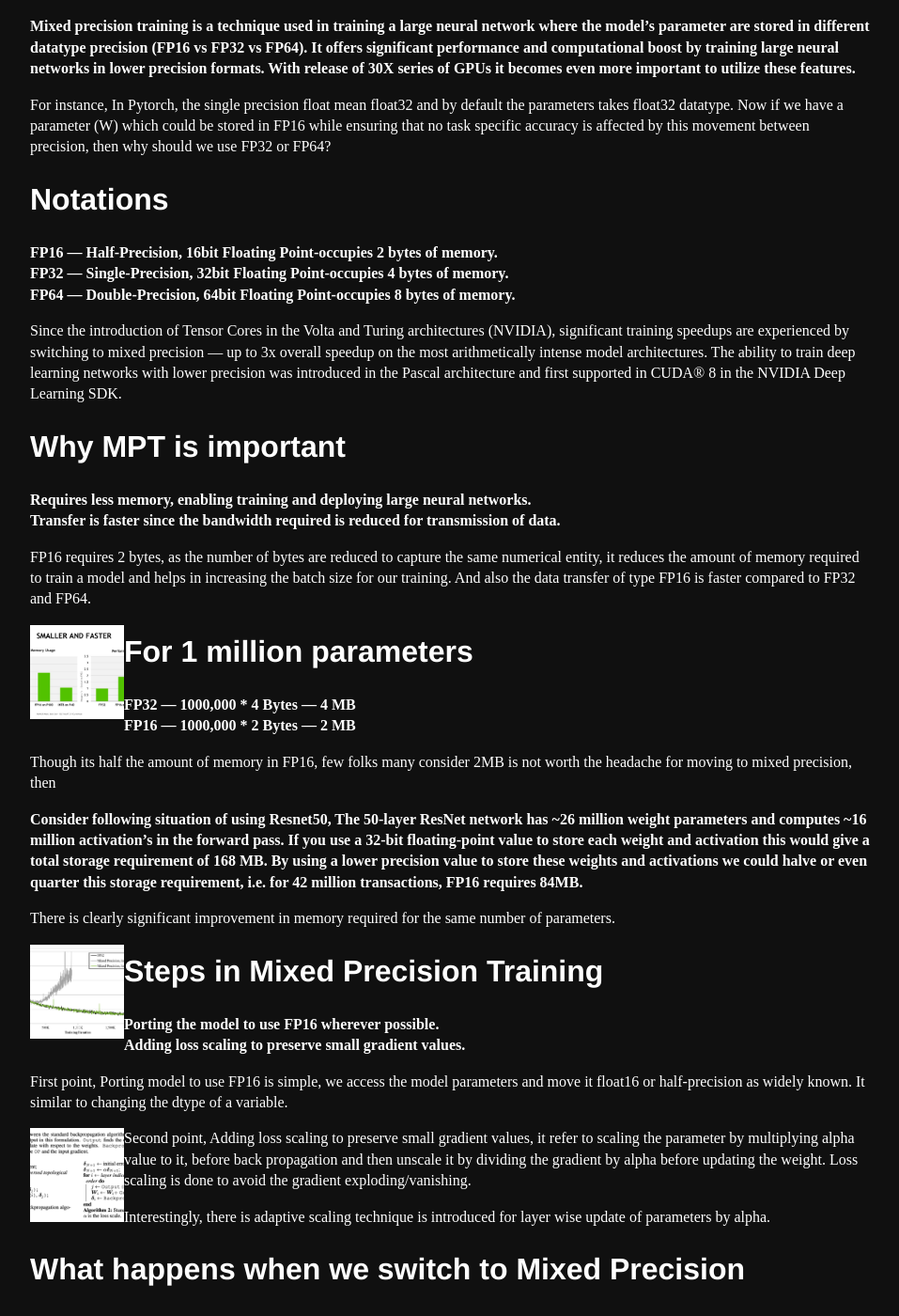
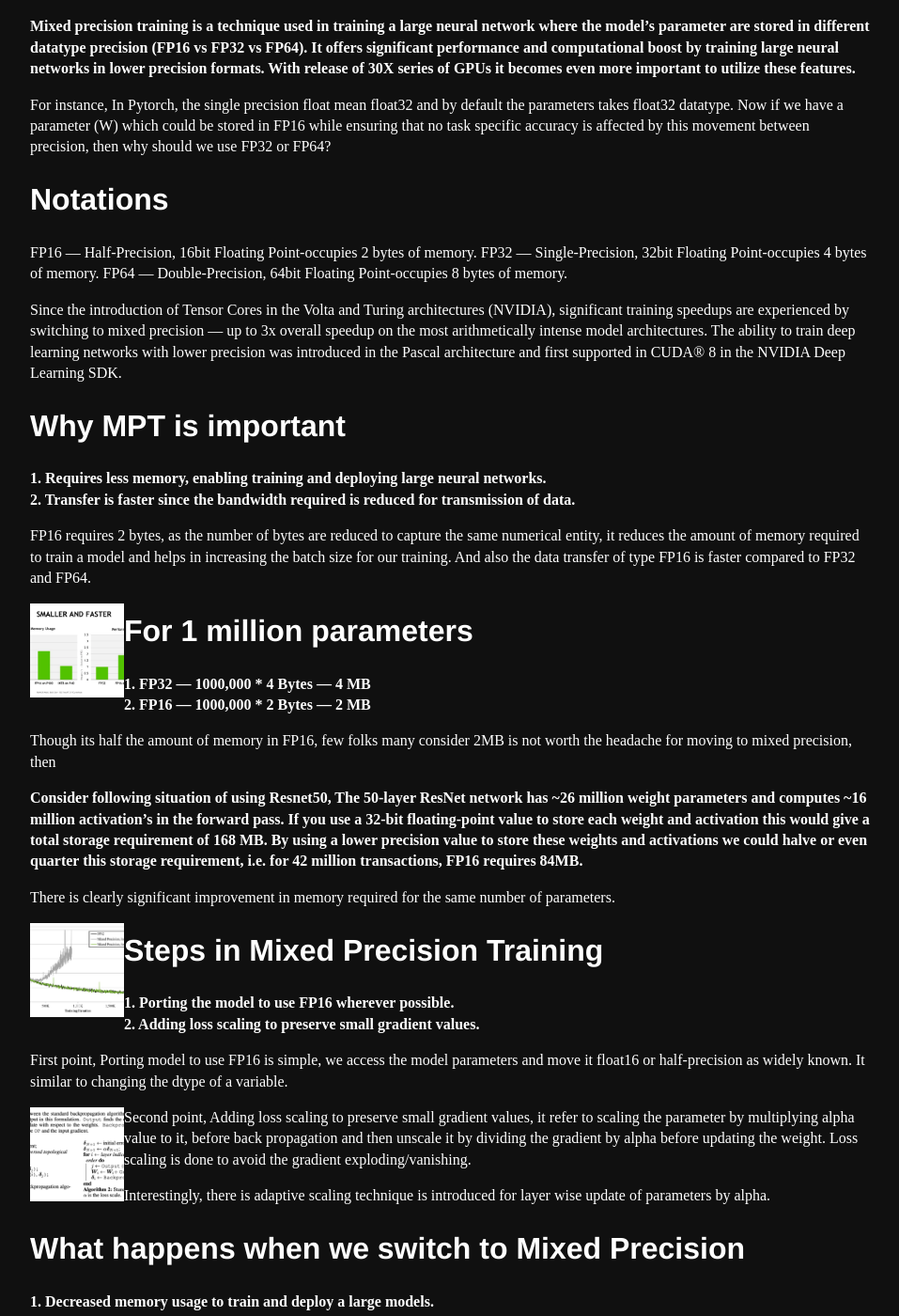
Before and after one commit to Mayurji/mayurji.github.io, a Jekyll site: the page built from _posts/2020-10-05-MixedPrecisionTraining.markdown, in a window 1280 px wide and 1400 px high, scrolled down 601 px. Shown: the whole window at 94% size, without its empty margins (160-1117 px from the left). Built offline with Jekyll 4.4.1, drawn with Linux system fonts in a browser that asks for light colours; some of the changed text lies outside the part shown.

Commit message:
Update 2020-10-05-MixedPrecisionTraining.markdown

```diff
--- a/_posts/2020-10-05-MixedPrecisionTraining.markdown
+++ b/_posts/2020-10-05-MixedPrecisionTraining.markdown
@@ -25,16 +25,16 @@
 
 ## **Notations**
 
-**FP16 — Half-Precision, 16bit Floating Point-occupies 2 bytes of memory.**\
-**FP32 — Single-Precision, 32bit Floating Point-occupies 4 bytes of memory.**\
-**FP64 — Double-Precision, 64bit Floating Point-occupies 8 bytes of memory.**
+FP16 — Half-Precision, 16bit Floating Point-occupies 2 bytes of memory.
+FP32 — Single-Precision, 32bit Floating Point-occupies 4 bytes of memory.
+FP64 — Double-Precision, 64bit Floating Point-occupies 8 bytes of memory.
 
 Since the introduction of Tensor Cores in the Volta and Turing architectures (NVIDIA), significant training speedups are experienced by switching to mixed precision — up to 3x overall speedup on the most arithmetically intense model architectures. The ability to train deep learning networks with lower precision was introduced in the Pascal architecture and first supported in CUDA® 8 in the NVIDIA Deep Learning SDK.
 
 ## **Why MPT is important**
 
-**Requires less memory, enabling training and deploying large neural networks.**\
-**Transfer is faster since the bandwidth required is reduced for transmission of data.**
+**1. Requires less memory, enabling training and deploying large neural networks.**\
+**2. Transfer is faster since the bandwidth required is reduced for transmission of data.**
 
 FP16 requires 2 bytes, as the number of bytes are reduced to capture the same numerical entity, it reduces the amount of memory required to train a model and helps in increasing the batch size for our training. And also the data transfer of type FP16 is faster compared to FP32 and FP64.
 
@@ -42,8 +42,8 @@
 
 ## **For 1 million parameters**
 
-**FP32 — 1000,000 * 4 Bytes — 4 MB**\
-**FP16 — 1000,000 * 2 Bytes — 2 MB**
+**1. FP32 — 1000,000 * 4 Bytes — 4 MB**\
+**2. FP16 — 1000,000 * 2 Bytes — 2 MB**
 
 Though its half the amount of memory in FP16, few folks many consider 2MB is not worth the headache for moving to mixed precision, then
 
@@ -58,8 +58,8 @@
 
 ## **Steps in Mixed Precision Training**
 
-**Porting the model to use FP16 wherever possible.**\
-**Adding loss scaling to preserve small gradient values.**
+**1. Porting the model to use FP16 wherever possible.**\
+**2. Adding loss scaling to preserve small gradient values.**
 
 First point, Porting model to use FP16 is simple, we access the model parameters and move it float16 or half-precision as widely known. It similar to changing the dtype of a variable.
 
@@ -93,8 +93,8 @@
 
 With recent updates in deep learning frameworks, a technique called Automatic Mixed Precision has been introduced. It helps the developers in performing these casting and scaling operations automatically
 
-**Automatic loss scaling and master weights integrated into optimizer classes.**\
-**Automatic casting between float16 and float32 to maximize speed while ensuring no loss in task-specific accuracy.**
+**1. Automatic loss scaling and master weights integrated into optimizer classes.**\
+**2. Automatic casting between float16 and float32 to maximize speed while ensuring no loss in task-specific accuracy.**
 
 In those frameworks with automatic support, using mixed precision can be as simple as adding one line of code or enabling a single environment variable. Currently, the frameworks with support for automatic mixed precision are TensorFlow, PyTorch, and MXNet.
 
@@ -104,10 +104,10 @@
 
 Interesting point, Nvidia’s tensor cores are designed in such fashion that keeping dimension of matrix as multiple of 8 helps in faster calculation. Do read the NVIDIA’s Mixed Precision article to understand,
 
-   **How to set the dimension in CNN.**\
-   **How to choose mini-batch size.**\
-   **How to choose linear layer.**\
-   **How to pad the vocabulary in sequence based model.**
+**1. How to set the dimension in CNN.**\
+**2. How to choose mini-batch size.**\
+**3. How to choose linear layer.**\
+**4. How to pad the vocabulary in sequence based model.**
 
 Details related to How to set the alpha value, How to scale & unscale a parameter, how the performance is affected if poor scaling factor is chosen, how to match the performance of FP32 using FP16, check out the reference link to NVIDIA Mixed Precision.
 
```
